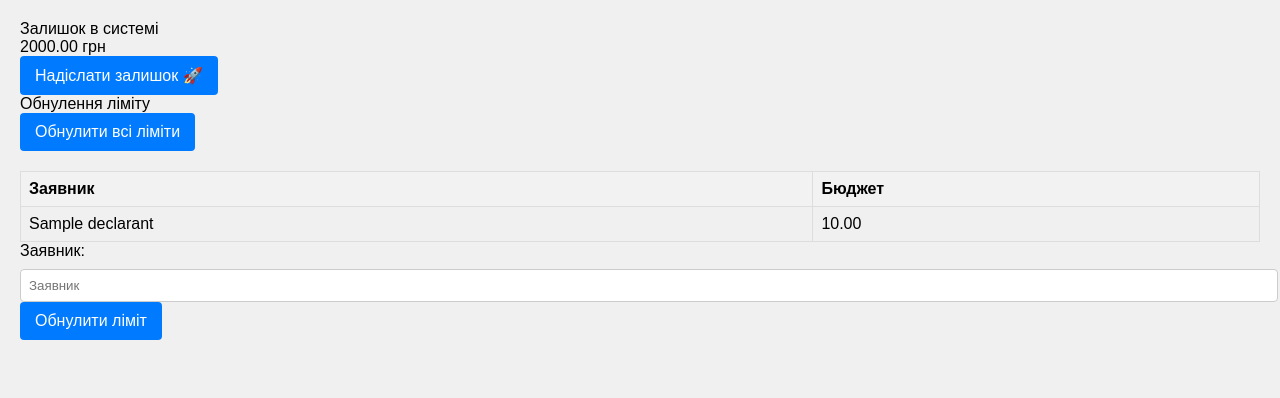
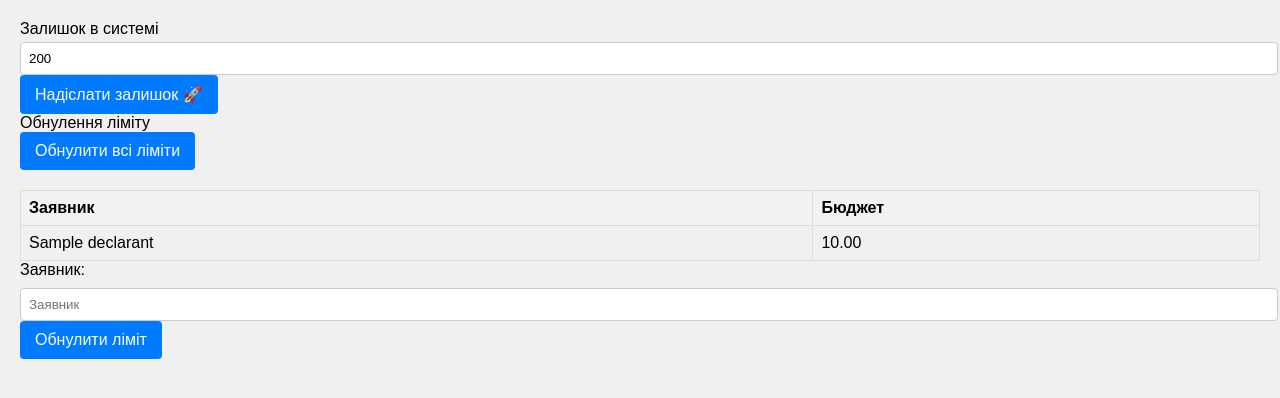
Before and after one commit to Bidya12313/ozp, a Flask app: template app/templates/admin.html in a window 1280 px wide. Shown: the top 398 px of the page. Run offline with Flask 3, Linux system fonts and the light colour scheme; the template is opened without the code that fills it: most values are stand-ins (such as "Sample title", 1, 10 or a date in 2020).

```diff
--- a/app/templates/admin.html
+++ b/app/templates/admin.html
@@ -10,7 +10,7 @@
     {% block body %}
     <div class="form-container">
         <div class="form-header">Залишок в системі</div>
-        <div class="balance-box">2000.00 грн</div>
+        <input type="text" id="limit" value="200" readonly>
         <button class="button">Надіслати залишок 🚀</button>
 
         <div class="form-header">Обнулення ліміту</div>
```
